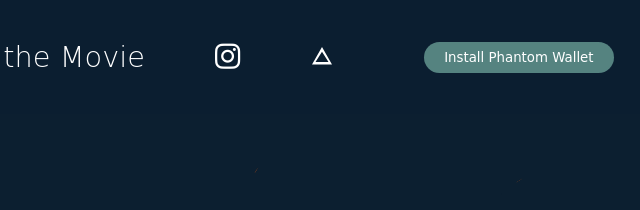
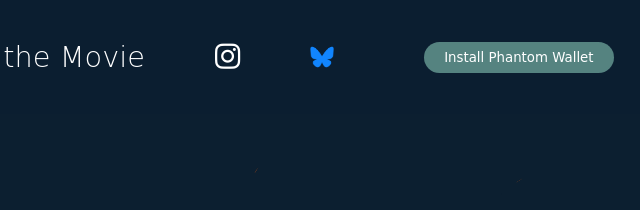
Before and after one commit to strangerSam/mgctv2ve, a website: page public/index.html in a window 1280 px wide. Shown: the top 210 px of the page, 557-1197 px from the left. Drawn offline with Linux system fonts and the light colour scheme; a web font is replaced by a local one.

```diff
--- a/public/index.html
+++ b/public/index.html
@@ -23,9 +23,7 @@
                     <i class="fab fa-instagram"></i>
                 </a>
                 <a href="https://bsky.app/profile/moviegoercats.bsky.social" target="_blank" class="social-icon">
-                    <svg width="24" height="24" viewBox="0 0 24 24" fill="currentColor">
-                        <path d="M12 2L2 19.5h20L12 2zm0 4.7L18.5 17H5.5L12 6.7z"/>
-                    </svg>
+                    <img src="../assets/images/blueskyLogo.png" alt="Bluesky" style="width: 24px; height: 24px;">
                 </a>
             </div>
         </nav>
```
Also changed, not shown: public/assets/images/blueskyLogo.png (added).
